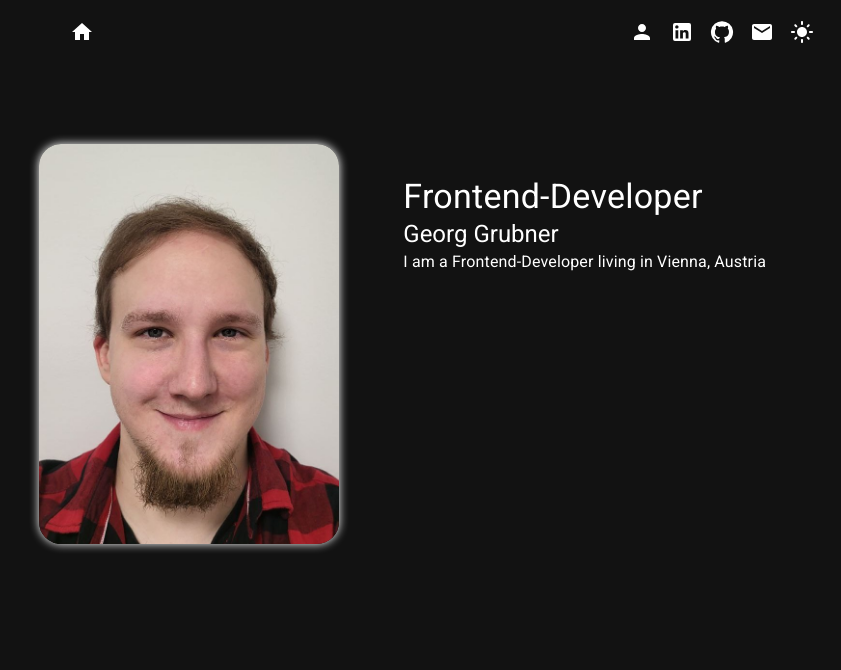
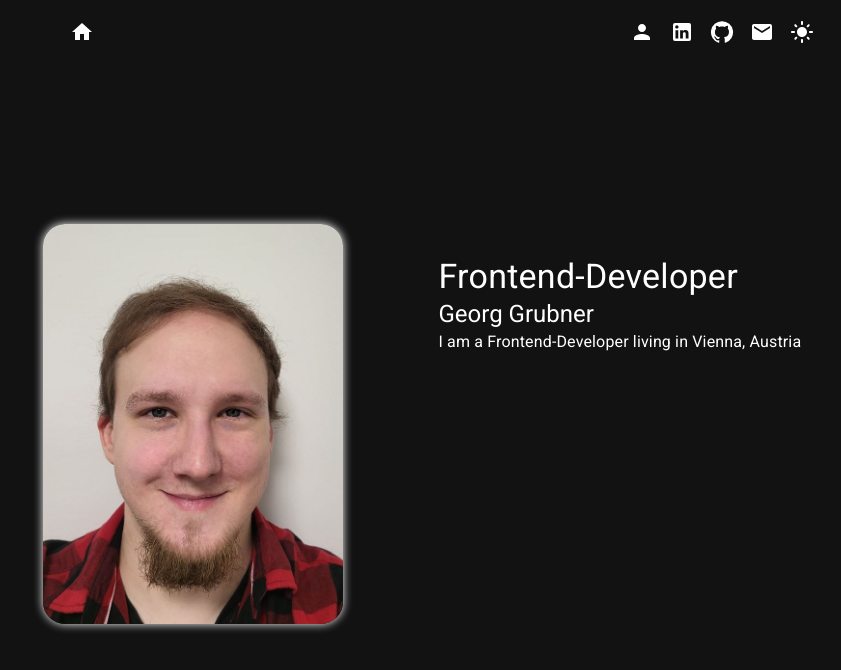
Before and after one commit to georggrubner/cv, a React (Vite) app: page / in a window 1280 px wide. Shown: the top 670 px of the page, without its empty margins (198-1039 px from the left). Built offline with nearby package versions, Linux system fonts and the light colour scheme.

Commit message:
moved margin to Body container

```diff
--- a/src/Layout/Body/Home/index.tsx
+++ b/src/Layout/Body/Home/index.tsx
@@ -2,7 +2,7 @@ import { Stack, Typography } from '@mui/material'
 import { Profile } from './Profile'
 
 export const Home = () => (
-    <Stack direction="row" margin={10} justifyContent="center" gap={8}>
+    <Stack direction="row" gap={12}>
         <Profile />
         <Stack alignItems="flex-start" flexGrow={3} marginTop={4}>
             <Typography variant="h4">Frontend-Developer</Typography>
--- a/src/Layout/Body/index.tsx
+++ b/src/Layout/Body/index.tsx
@@ -1,8 +1,13 @@
+import { Stack } from '@mui/material'
 import { usePage } from '../../zustand'
 import { CV } from './CV'
 import { Home } from './Home'
 
 export const Body = () => {
     const { page } = usePage()
-    return <>{page === 'home' ? <Home /> : <CV />}</>
+    return (
+        <Stack margin={20} justifyContent="center">
+            {page === 'home' ? <Home /> : <CV />}
+        </Stack>
+    )
 }
```
